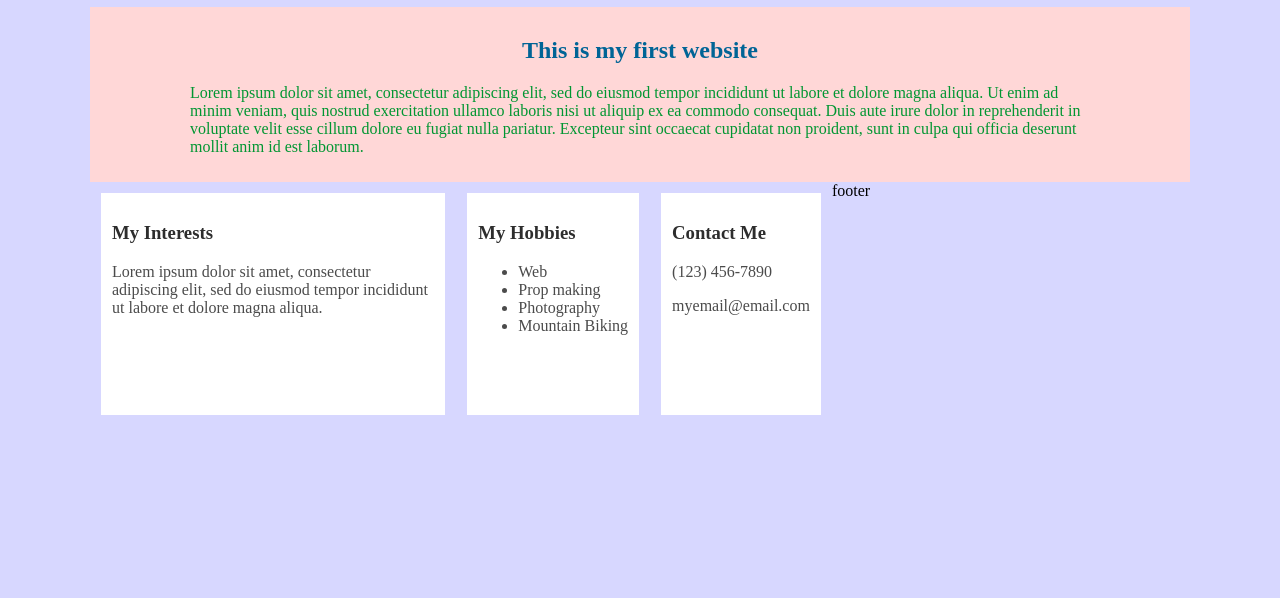
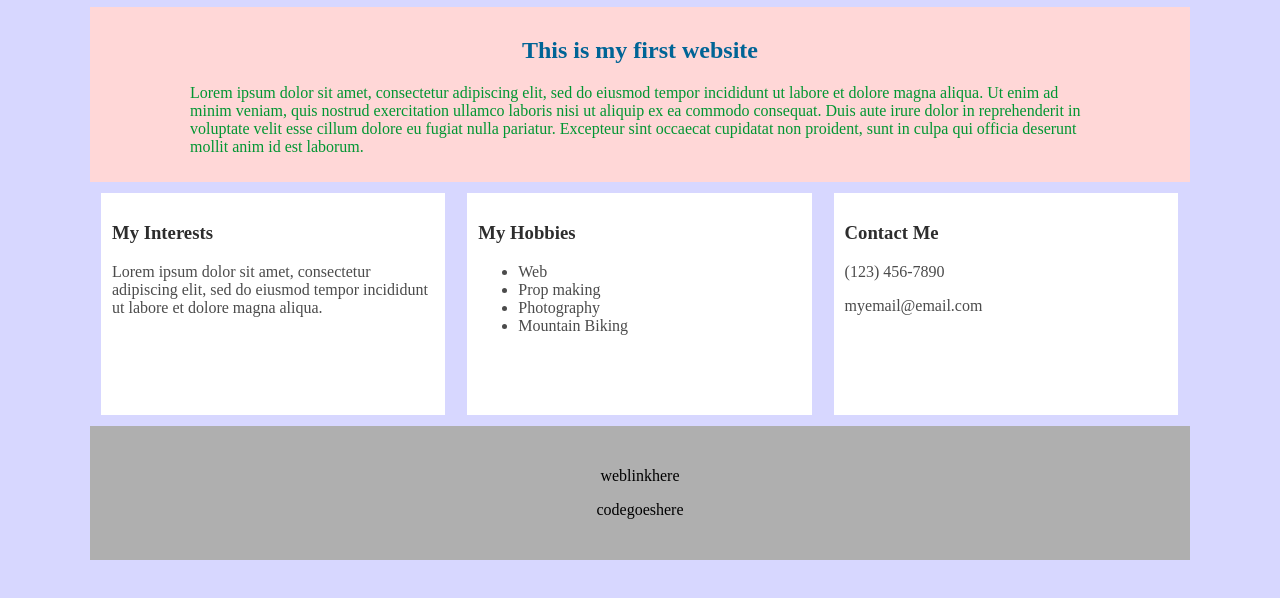
Before and after one commit to codeninja481/Web_Development_By_Doing_HTML_CSS_From_Scratch, a plain HTML site: page index.html in a window 1280 px wide. Shown: the part 60-658 px from the top of the page. Drawn offline with Linux system fonts and the light colour scheme.

Commit message:
Added changes
Added the final styling for this course.  At this point the course moved on to showing how to create websites using Dreamweaver.

```diff
--- a/index.html
+++ b/index.html
@@ -33,7 +33,7 @@
 			article{
 				background:rgb(255, 255, 255);
 				float: left;
-				max-width: 29.3%;
+				width: 29.3%;
 				margin: 1%;
 				padding: 1%;
 				height: 200px;
@@ -46,6 +46,12 @@
 			}
 			li{
 				color: rgb(75, 75, 75);
+			}
+			footer{
+				text-align: center;
+				background: rgb(175, 175, 175);
+				clear:left;
+				padding: 25px;
 			}
 
 	</style>
@@ -78,9 +84,10 @@
 		<p>(123) 456-7890</p>
 		<p>myemail@email.com</p>
 	</article>
-<footer>footer</footer>
-
-
+	<footer>
+		<p>weblinkhere</p>
+		<p>codegoeshere</p>
+	</footer>
 
 </body>
 </html>
```
